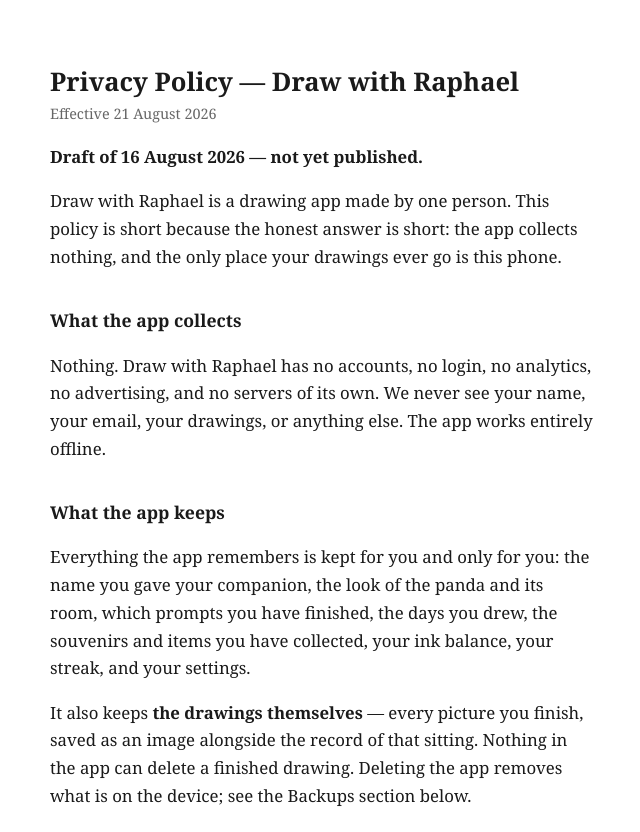
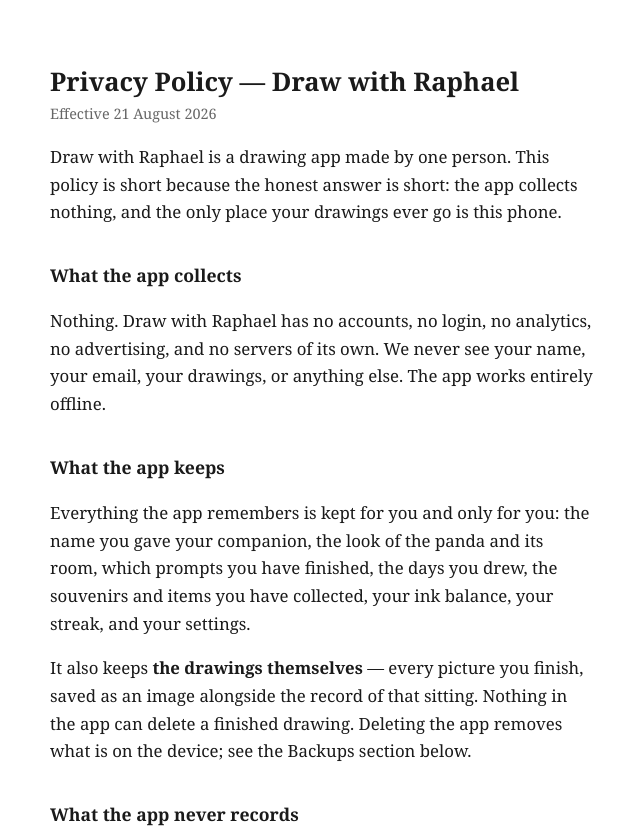
Before and after one commit to minchangyi/draw-with-raphael, a plain HTML site: page privacy.html in a window 1280 px wide. Shown: the top 832 px of the page, without its empty margins (318-958 px from the left). Drawn offline with Linux system fonts and the light colour scheme.

Commit message:
Remove the draft banner from a page that is published
This page said it was not published. It has been live for days, it is
the only external link in the shipping app, and a reader who followed
that link landed on a legal page telling them it was not a legal page.
Ronnie's copy also leaked a Markdown blockquote and the name of an
internal file onto a public page.

```diff
--- a/privacy.html
+++ b/privacy.html
@@ -38,7 +38,6 @@
 <h1>Privacy Policy — Draw with Raphael</h1>
 <p class="date">Effective 21 August 2026</p>
 
-<p><strong>Draft of 16 August 2026 — not yet published.</strong></p>
 
 <p>Draw with Raphael is a drawing app made by one person. This policy is short because the honest answer is short: the app collects nothing, and the only place your drawings ever go is this phone.</p>
 
```
